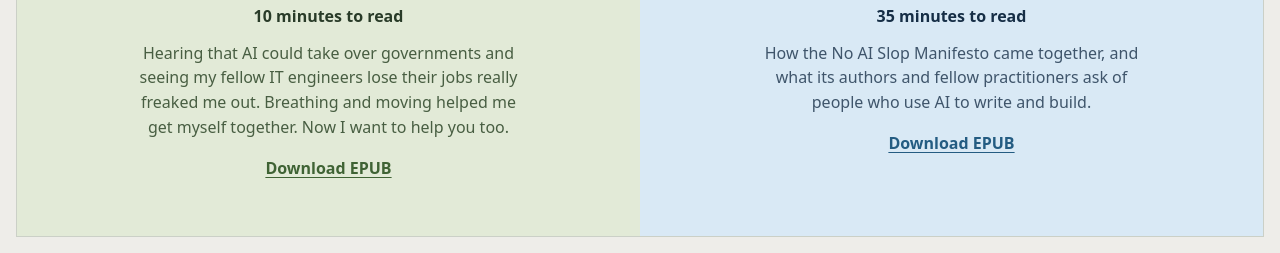
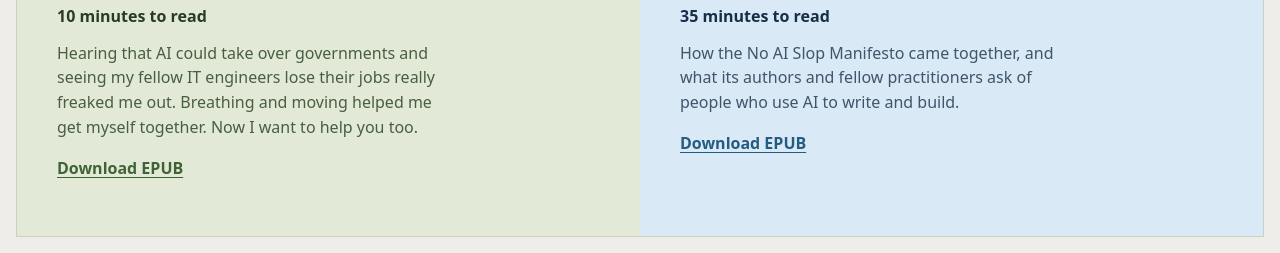
Before and after one commit to gnufred/Aibrary, a plain HTML site: page docs/index.html in a window 1280 px wide. Shown: the part 611-864 px from the top of the page. Drawn offline with Linux system fonts and the light colour scheme.

Commit message:
Left-align the book panel text
Align summaries with the rest of the text and keep the covers centered.

```diff
--- a/docs/books.css
+++ b/docs/books.css
@@ -118,7 +118,7 @@ a:focus-visible {
   padding: clamp(1.5rem, 4vw, 3.4rem) clamp(1rem, 4vw, 2.5rem);
   background: var(--panel);
   color: var(--panel-ink);
-  text-align: center;
+  text-align: start;
 }
 
 .habits {
@@ -164,7 +164,7 @@ h2 {
 
 .summary {
   max-width: 43ch;
-  margin: .75rem auto 0;
+  margin-block-start: .75rem;
 }
 
 .download {
```
